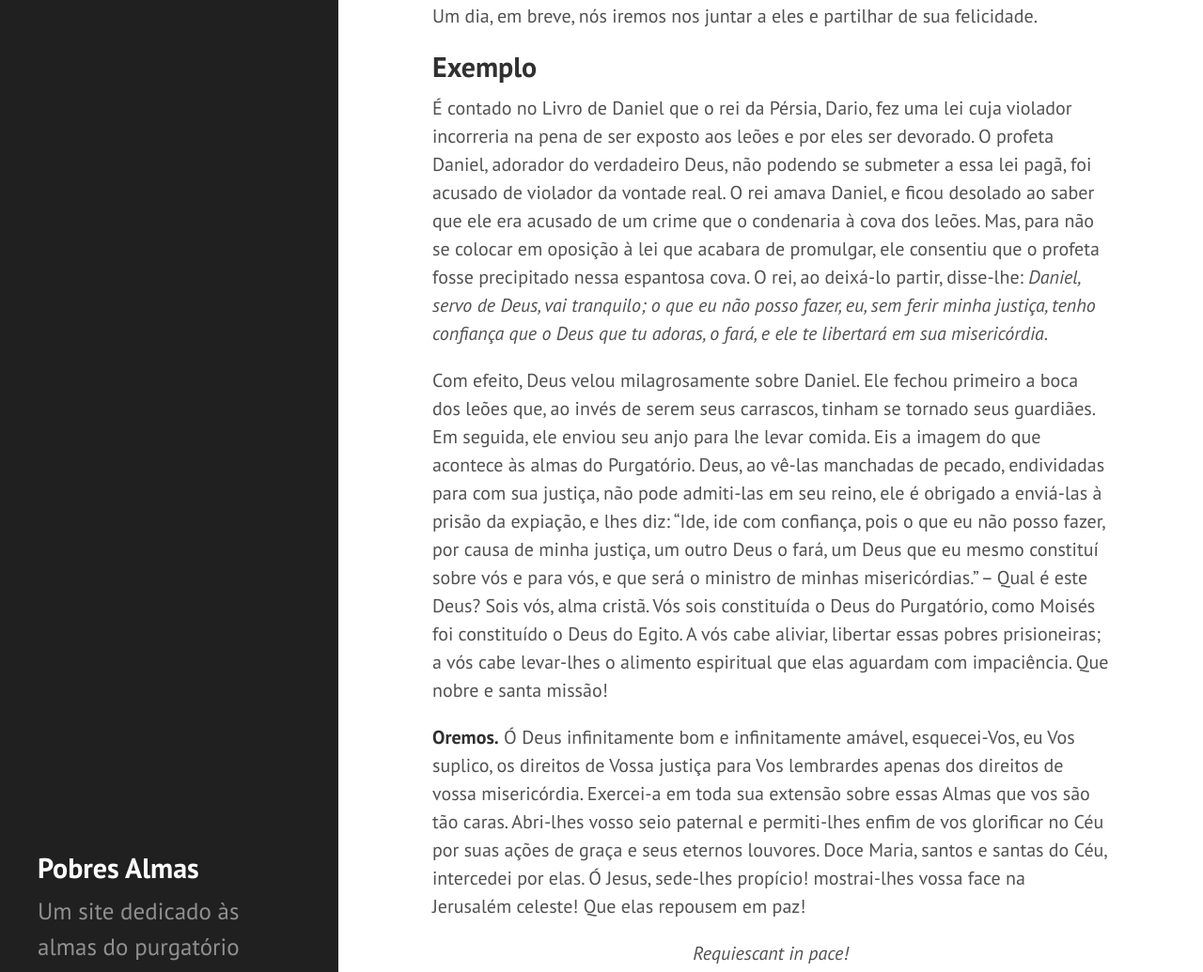
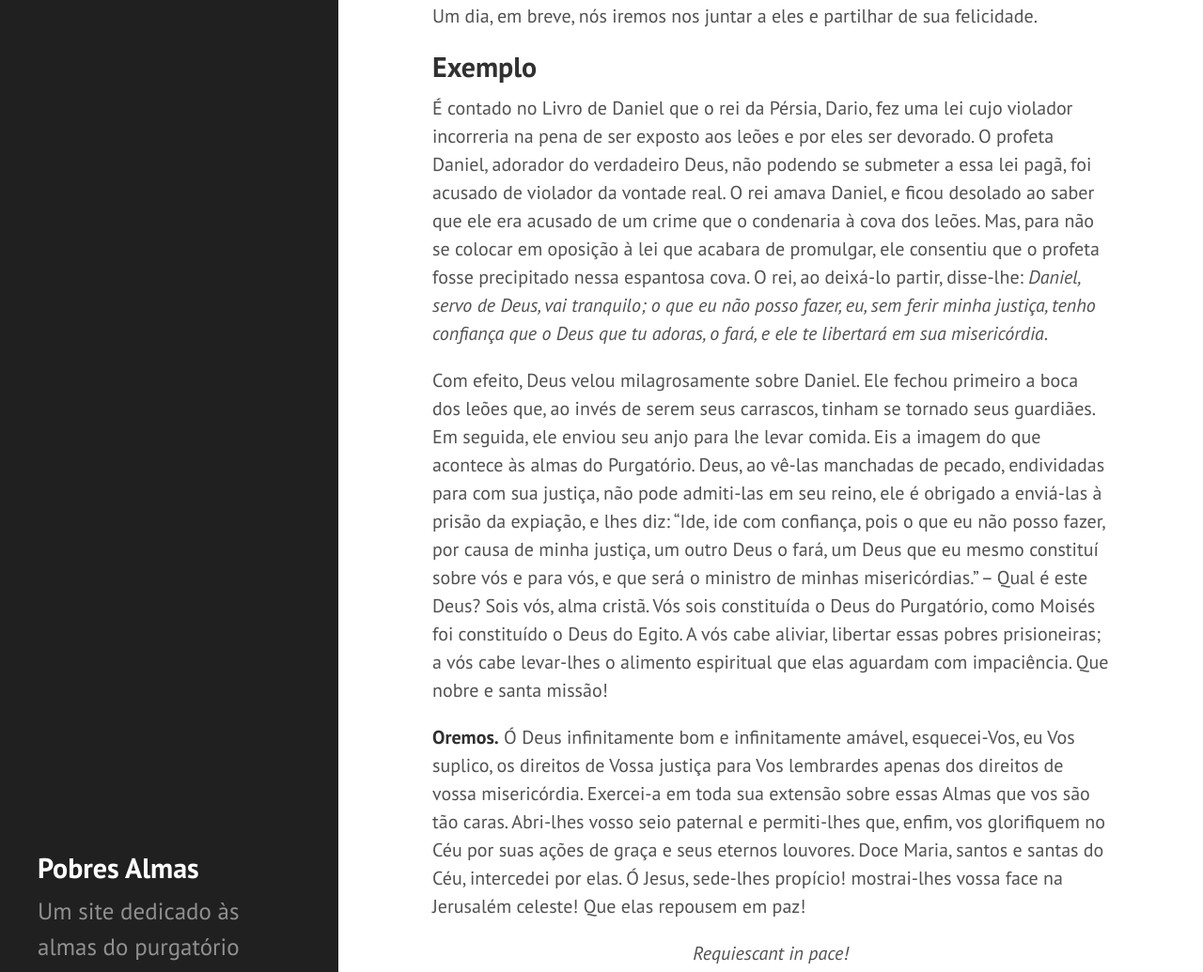
Before and after one commit to daniel-ufabc/poor-souls, a Jekyll site: the page built from _book/dia16.md, in a window 1280 px wide and 1400 px high, scrolled down 1545 px. Shown: the part 158-1193 px from the top of the window at 94% size. Built offline with Jekyll 4.4.1, drawn with Linux system fonts in a browser that asks for light colours.

Commit message:
dia21 wip

```diff
--- a/_book/dia16.md
+++ b/_book/dia16.md
@@ -26,12 +26,12 @@
 
 ## Exemplo
 
-É contado no Livro de Daniel que o rei da Pérsia, Dario, fez uma lei cuja violador incorreria na pena de ser exposto aos leões e por eles ser devorado. O profeta Daniel, adorador do verdadeiro Deus, não podendo se submeter a essa lei pagã, foi acusado de violador da vontade real. O rei amava Daniel, e ficou desolado ao saber que ele era acusado de um crime que o condenaria à cova dos leões. Mas, para não se colocar em oposição à lei que acabara de promulgar, ele consentiu que o profeta fosse precipitado nessa espantosa cova. O rei, ao deixá-lo partir, disse-lhe: _Daniel, servo de Deus, vai tranquilo; o que eu não posso fazer, eu, sem ferir minha justiça, tenho confiança que o Deus que tu adoras, o fará, e ele te libertará em sua misericórdia_.
+É contado no Livro de Daniel que o rei da Pérsia, Dario, fez uma lei cujo violador incorreria na pena de ser exposto aos leões e por eles ser devorado. O profeta Daniel, adorador do verdadeiro Deus, não podendo se submeter a essa lei pagã, foi acusado de violador da vontade real. O rei amava Daniel, e ficou desolado ao saber que ele era acusado de um crime que o condenaria à cova dos leões. Mas, para não se colocar em oposição à lei que acabara de promulgar, ele consentiu que o profeta fosse precipitado nessa espantosa cova. O rei, ao deixá-lo partir, disse-lhe: _Daniel, servo de Deus, vai tranquilo; o que eu não posso fazer, eu, sem ferir minha justiça, tenho confiança que o Deus que tu adoras, o fará, e ele te libertará em sua misericórdia_.
 
 Com efeito, Deus velou milagrosamente sobre Daniel. Ele fechou primeiro a boca dos leões que, ao invés de serem seus carrascos, tinham se tornado seus guardiães. Em seguida, ele enviou seu anjo para lhe levar comida. Eis a imagem do que acontece às almas do Purgatório. Deus, ao vê-las manchadas de pecado, endividadas para com sua justiça, não pode admiti-las em seu reino, ele é obrigado a enviá-las à prisão da expiação, e lhes diz: "Ide, ide com confiança, pois o que eu não posso fazer, por causa de minha justiça, um outro Deus o fará, um Deus que eu mesmo constituí sobre vós e para vós, e que será o ministro de minhas misericórdias." – Qual é este Deus? Sois vós, alma cristã. Vós sois constituída o Deus do Purgatório, como Moisés foi constituído o Deus do Egito. A vós cabe aliviar, libertar essas pobres prisioneiras; a vós cabe levar-lhes o alimento espiritual que elas aguardam com impaciência. Que nobre e santa missão!
 
 
-**Oremos.** Ó Deus infinitamente bom e infinitamente amável, esquecei-Vos, eu Vos suplico, os direitos de Vossa justiça para Vos lembrardes apenas dos direitos de vossa misericórdia. Exercei-a em toda sua extensão sobre essas Almas que vos são tão caras. Abri-lhes vosso seio paternal e permiti-lhes enfim de vos glorificar no Céu por suas ações de graça e seus eternos louvores. Doce Maria, santos e santas do Céu, intercedei por elas. Ó Jesus, sede-lhes propício! mostrai-lhes vossa face na Jerusalém celeste! Que elas repousem em paz!
+**Oremos.** Ó Deus infinitamente bom e infinitamente amável, esquecei-Vos, eu Vos suplico, os direitos de Vossa justiça para Vos lembrardes apenas dos direitos de vossa misericórdia. Exercei-a em toda sua extensão sobre essas Almas que vos são tão caras. Abri-lhes vosso seio paternal e permiti-lhes que, enfim, vos glorifiquem no Céu por suas ações de graça e seus eternos louvores. Doce Maria, santos e santas do Céu, intercedei por elas. Ó Jesus, sede-lhes propício! mostrai-lhes vossa face na Jerusalém celeste! Que elas repousem em paz!
 
 {% capture my_include2 %}{% include end-prayers.md %}{% endcapture %}
 {{ my_include2 | markdownify }}
```
Also changed, not shown: _book/dia15.md (+1 -1 lines), _book/dia20.md (+1 -1 lines), _book/dia21.md (added, +24 -0 lines).
